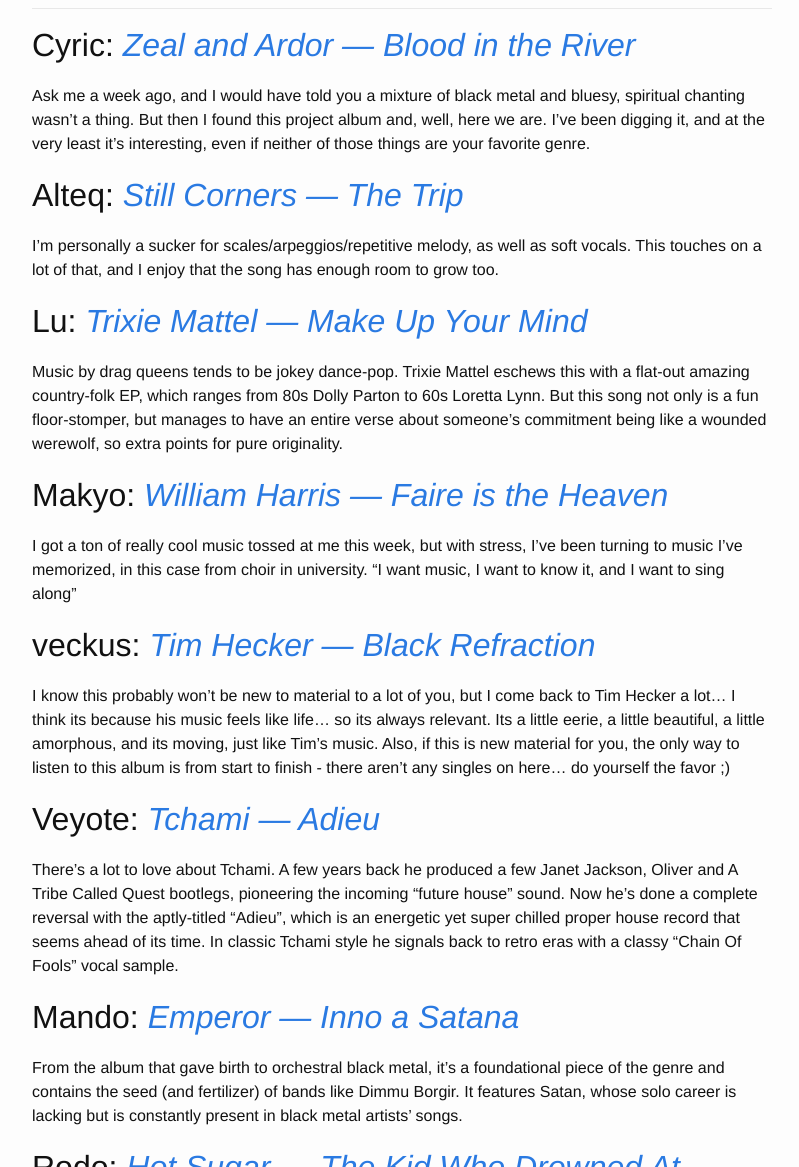
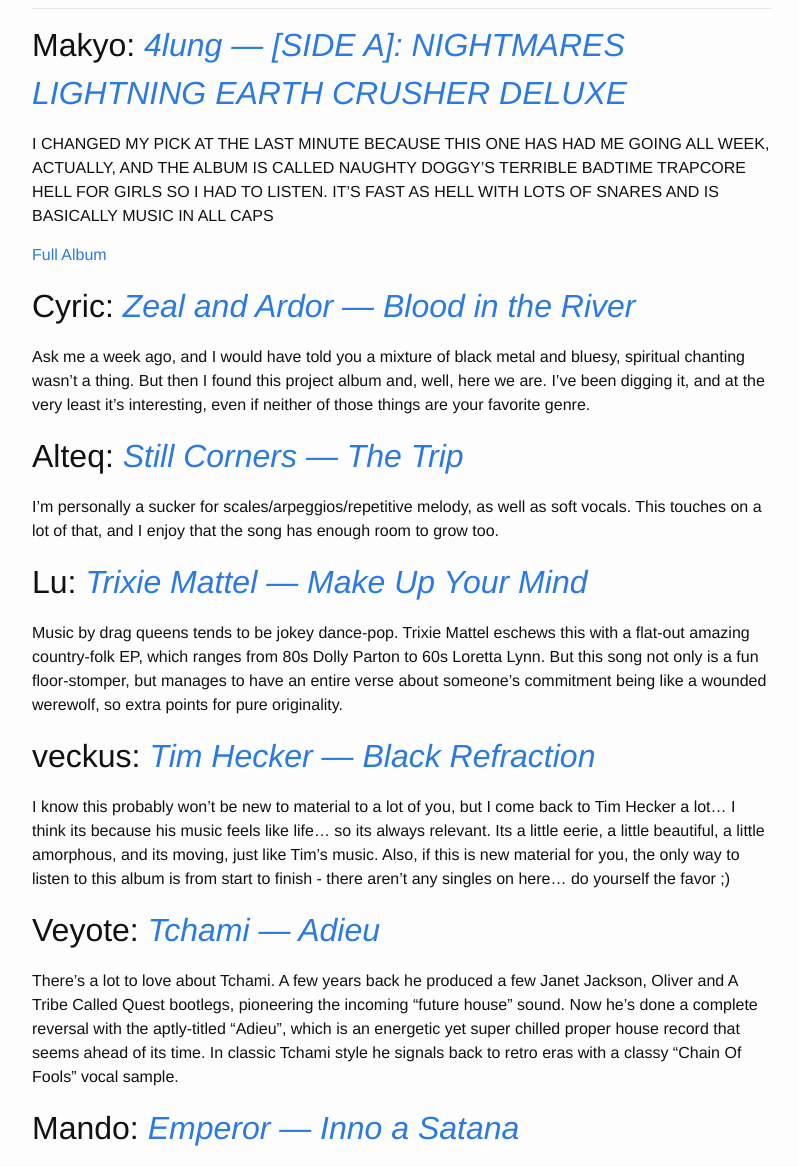
Before and after one commit to makyo/salsa, a Jekyll site: the page built from drafts/2017-05-07-salsa-weekly.md, in a window 1280 px wide and 1400 px high, scrolled down 600 px, cut to the strip 233-1400 px from the top of the window. Shown: the whole strip, without its empty margins (238-1037 px from the left). Built offline with Jekyll 4.4.1, drawn with Linux system fonts in a browser that asks for light colours; comment, search, counter and statistics services are not loaded.

Commit message:
MADDY CHANGED HER MIND

```diff
--- a/drafts/2017-05-07-salsa-weekly.md
+++ b/drafts/2017-05-07-salsa-weekly.md
@@ -19,6 +19,12 @@
 
 -----
 
+## Makyo: [*4lung --- [SIDE A]: NIGHTMARES LIGHTNING EARTH CRUSHER DELUXE*](https://4lung.bandcamp.com/track/side-a-nightmares-lightning-earth-crusher-deluxe)
+
+I CHANGED MY PICK AT THE LAST MINUTE BECAUSE THIS ONE HAS HAD ME GOING ALL WEEK, ACTUALLY, AND THE ALBUM IS CALLED NAUGHTY DOGGY'S TERRIBLE BADTIME TRAPCORE HELL FOR GIRLS SO I HAD TO LISTEN. IT'S FAST AS HELL WITH LOTS OF SNARES AND IS BASICALLY MUSIC IN ALL CAPS
+
+[Full Album](https://4lung.bandcamp.com/album/naughty-doggys-terrible-badtime-trapcore-hell-for-girls)
+
 ## Cyric: [*Zeal and Ardor --- Blood in the River*](https://open.spotify.com/track/3de3pLWU48fpTNlSuM6tyR)
 
 Ask me a week ago, and I would have told you a mixture of black metal and bluesy, spiritual chanting wasn't a thing. But then I found this project album and, well, here we are. I've been digging it, and at the very least it's interesting, even if neither of those things are your favorite genre.
@@ -30,10 +36,6 @@
 ## Lu: [*Trixie Mattel --- Make Up Your Mind*](https://open.spotify.com/track/3ihxhLPBvQd2EGGGAqfrlC)
 
 Music by drag queens tends to be jokey dance-pop. Trixie Mattel eschews this with a flat-out amazing country-folk EP, which ranges from 80s Dolly Parton to 60s Loretta Lynn. But this song not only is a fun floor-stomper, but manages to have an entire verse about someone's commitment being like a wounded werewolf, so extra points for pure originality.
-
-## Makyo: [*William Harris --- Faire is the Heaven*](https://open.spotify.com/track/3uhkOBAyzEkg3FJCRWBMYN)
-
-I got a ton of really cool music tossed at me this week, but with stress, I've been turning to music I've memorized, in this case from choir in university. "I want music, I want to know it, and I want to sing along"
 
 ## veckus: [*Tim Hecker --- Black Refraction*](https://open.spotify.com/track/4FTPWFrUzsZUYvIC1VSBxU)
 
```
